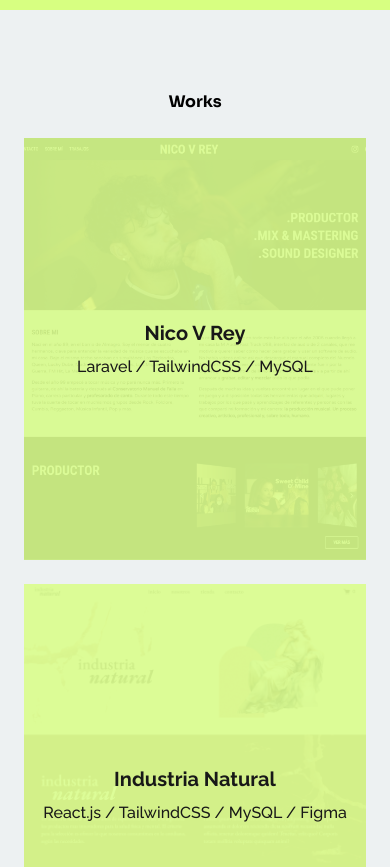
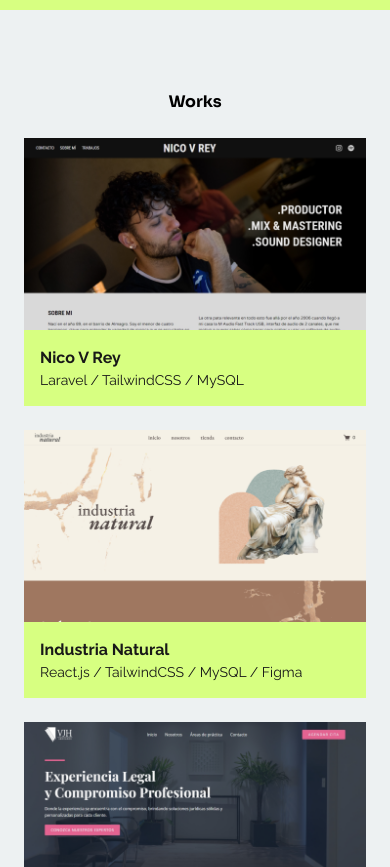
Before and after one commit to nateeva/my-portfolio, a React (Vite) app: page / in a window 390 px wide. Shown: the part 1920-2787 px from the top of the page. Built offline with nearby package versions, Linux system fonts and the light colour scheme.

Commit message:
(cardWork) actualizacion diseño mobile

```diff
--- a/src/components/index/works/CardWork.jsx
+++ b/src/components/index/works/CardWork.jsx
@@ -10,17 +10,33 @@ export const CardWork = ({ slug, name, image, tecnologias }) => {
 
   return (
     <div
-      className="relative w-full h-[50vh] cursor-pointer md:h-72 group transform transition-transform duration-300 hover:-translate-y-3"
+      className="relative w-full transition-transform duration-300 transform cursor-pointer group md:hover:-translate-y-3 md:h-72"
+    >
+      <div  onClick={handleClick} className="block md:hidden">
+        {/* Imagen en la parte superior para mobile */}
+        <img
+          src={image}
+          alt={`Imagen de proyecto ${name}`}
+          className="object-cover object-top w-full h-48"
+        />
+
+        {/* Descripción visible debajo de la imagen */}
+        <div className="p-4 text-dark font-raleway bg-accent">
+          <h3 className="font-bold ">{name}</h3>
+          <p className="text-sm">{tecnologias}</p>
+        </div>
+      </div>
+
+      {/* Card original para pantallas más grandes */}
+      <div
+        className="relative hidden w-full h-full cursor-pointer md:block group"
         onClick={handleClick}
       >
-      {/* Imagen de fondo */}
         <img
           src={image}
           alt={`Imagen de proyecto ${name}`}
           className="object-cover object-top w-full h-full transition-opacity duration-300 opacity-50 group-hover:opacity-100"
         />
-
-      {/* Descripción */}
         <div className="absolute inset-0 flex items-center justify-center p-4 text-center transition-opacity duration-300 text-dark font-raleway bg-accent bg-opacity-80 group-hover:opacity-0">
           <div>
             <h3 className="mb-2 text-xl font-bold">{name}</h3>
@@ -28,5 +44,6 @@ export const CardWork = ({ slug, name, image, tecnologias }) => {
           </div>
         </div>
       </div>
+    </div>
   );
 };
```
Lines whose indentation alone changed are shown as unchanged.
